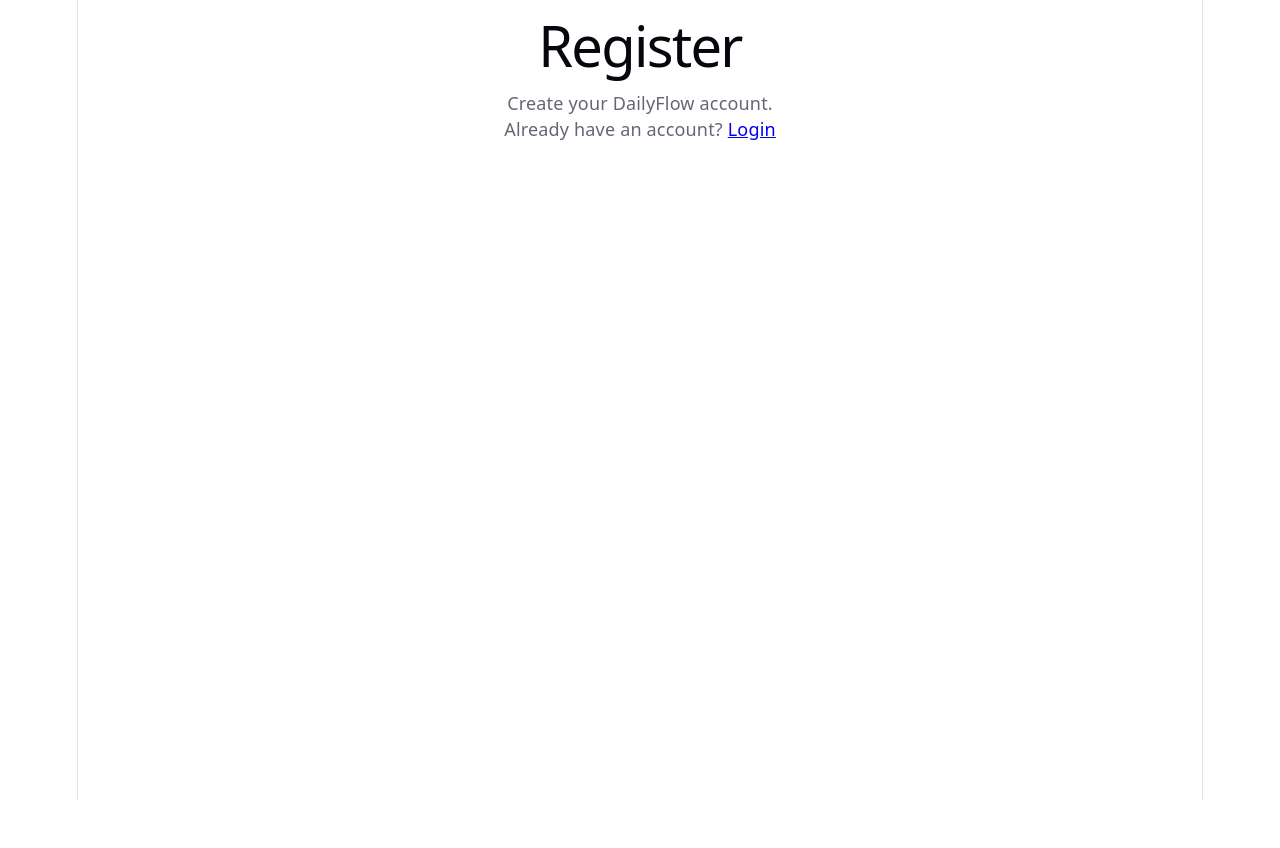
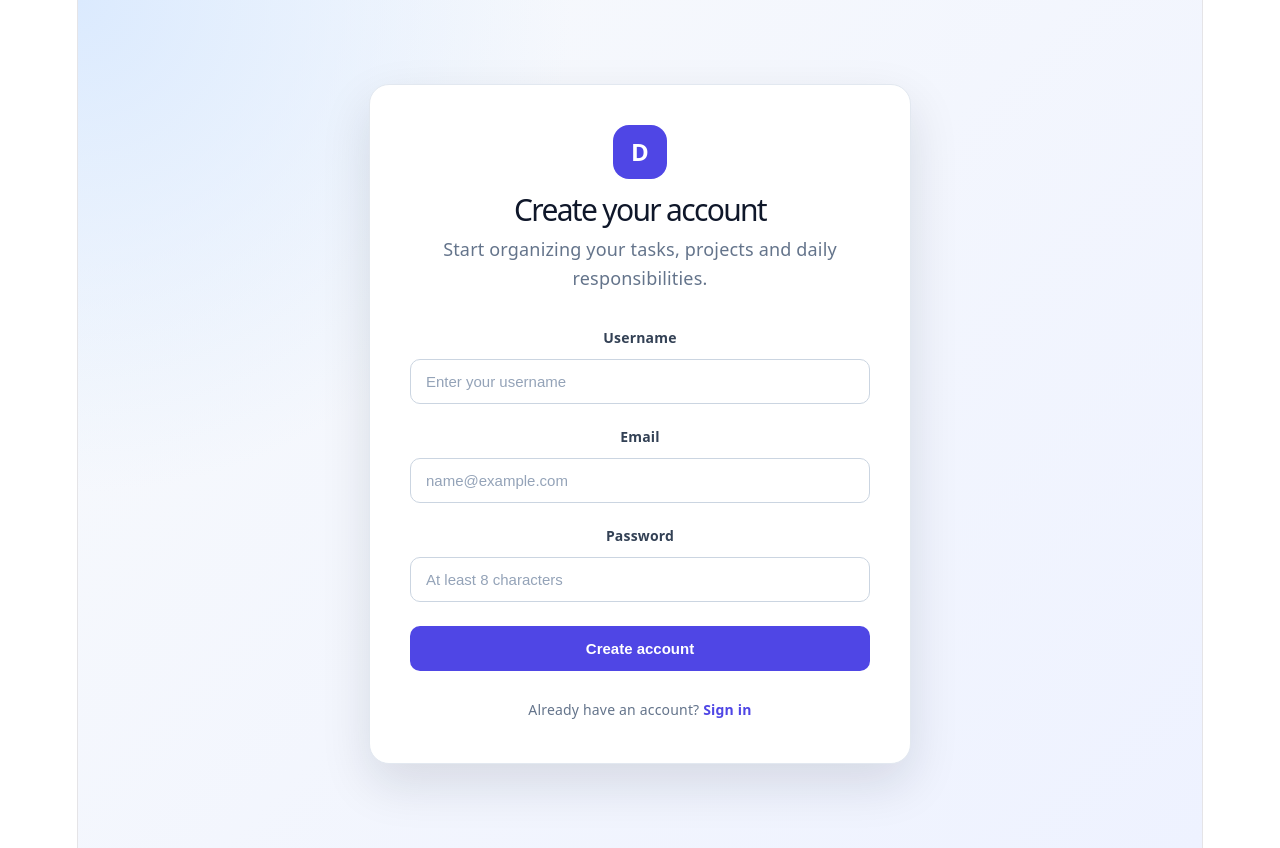
Before and after one commit to AngelosGkiose/dailyflow, a React app in the folder frontend/: page /register in a window 1280 px wide. Before the commit the page ends 800 px from the top, so only its background shows below. Built offline with nearby package versions, Linux system fonts and the light colour scheme; the HTML template or start-up script is replaced by a standard one.

Commit message:
Set up Register Page

```diff
--- /dev/null
+++ b/frontend/src/pages/RegisterPage.css
@@ -0,0 +1,164 @@
+.register-page {
+  min-height: 100vh;
+  display: flex;
+  align-items: center;
+  justify-content: center;
+  padding: 24px;
+  background:
+    radial-gradient(circle at top left, #dbeafe, transparent 35%),
+    linear-gradient(135deg, #f8fafc, #eef2ff);
+}
+
+.register-card {
+  width: 100%;
+  max-width: 460px;
+  padding: 40px;
+  background: #ffffff;
+  border: 1px solid #e2e8f0;
+  border-radius: 20px;
+  box-shadow: 0 20px 50px rgba(15, 23, 42, 0.12);
+}
+
+.register-header {
+  margin-bottom: 32px;
+  text-align: center;
+}
+
+.register-logo {
+  width: 54px;
+  height: 54px;
+  margin: 0 auto 18px;
+  display: flex;
+  align-items: center;
+  justify-content: center;
+  background: #4f46e5;
+  color: #ffffff;
+  border-radius: 16px;
+  font-size: 24px;
+  font-weight: 700;
+}
+
+.register-header h1 {
+  margin: 0;
+  color: #0f172a;
+  font-size: 30px;
+}
+
+.register-header p {
+  margin: 12px 0 0;
+  color: #64748b;
+  line-height: 1.6;
+}
+
+.register-form {
+  display: flex;
+  flex-direction: column;
+  gap: 20px;
+}
+
+.form-group {
+  display: flex;
+  flex-direction: column;
+  gap: 8px;
+}
+
+.form-group label {
+  color: #334155;
+  font-size: 14px;
+  font-weight: 600;
+}
+
+.form-group input {
+  width: 100%;
+  box-sizing: border-box;
+  padding: 13px 15px;
+  border: 1px solid #cbd5e1;
+  border-radius: 10px;
+  background: #ffffff;
+  color: #0f172a;
+  font-size: 15px;
+  outline: none;
+  transition:
+    border-color 0.2s ease,
+    box-shadow 0.2s ease;
+}
+
+.form-group input::placeholder {
+  color: #94a3b8;
+}
+
+.form-group input:focus {
+  border-color: #4f46e5;
+  box-shadow: 0 0 0 4px rgba(79, 70, 229, 0.12);
+}
+
+.register-button {
+  margin-top: 4px;
+  padding: 14px 18px;
+  border: none;
+  border-radius: 10px;
+  background: #4f46e5;
+  color: #ffffff;
+  font-size: 15px;
+  font-weight: 700;
+  cursor: pointer;
+  transition:
+    background 0.2s ease,
+    transform 0.2s ease;
+}
+
+.register-button:hover:not(:disabled) {
+  background: #4338ca;
+  transform: translateY(-1px);
+}
+
+.register-button:disabled {
+  background: #a5b4fc;
+  cursor: not-allowed;
+}
+
+.form-message {
+  padding: 12px 14px;
+  border-radius: 10px;
+  font-size: 14px;
+}
+
+.error-message {
+  background: #fef2f2;
+  border: 1px solid #fecaca;
+  color: #b91c1c;
+}
+
+.success-message {
+  background: #f0fdf4;
+  border: 1px solid #bbf7d0;
+  color: #15803d;
+}
+
+.login-link {
+  margin: 26px 0 0;
+  color: #64748b;
+  text-align: center;
+  font-size: 14px;
+}
+
+.login-link a {
+  color: #4f46e5;
+  font-weight: 700;
+  text-decoration: none;
+}
+
+.login-link a:hover {
+  text-decoration: underline;
+}
+
+@media (max-width: 520px) {
+  .register-card {
+    padding: 28px 22px;
+    border-radius: 16px;
+  }
+
+  .register-header h1 {
+    font-size: 25px;
+  }
+}
--- a/frontend/src/pages/RegisterPage.jsx
+++ b/frontend/src/pages/RegisterPage.jsx
@@ -1,15 +1,160 @@
+import { useState } from "react";
 import { Link } from "react-router";
 
+import "./RegisterPage.css";
+
 function RegisterPage() {
+  const [formData, setFormData] = useState({
+    username: "",
+    email: "",
+    password: "",
+  });
+
+  const [loading, setLoading] = useState(false);
+  const [error, setError] = useState("");
+  const [successMessage, setSuccessMessage] = useState("");
+
+  function handleChange(event) {
+    const { name, value } = event.target;
+
+    setFormData((currentFormData) => ({
+      ...currentFormData,
+      [name]: value,
+    }));
+  }
+
+  async function handleSubmit(event) {
+    event.preventDefault();
+
+    setError("");
+    setSuccessMessage("");
+    setLoading(true);
+
+    try {
+      const response = await fetch(
+        "http://127.0.0.1:8000/auth/register",
+        {
+          method: "POST",
+          headers: {
+            "Content-Type": "application/json",
+          },
+          body: JSON.stringify(formData),
+        }
+      );
+
+      const data = await response.json();
+
+      if (!response.ok) {
+        throw new Error(
+          typeof data.detail === "string"
+            ? data.detail
+            : "Registration failed"
+        );
+      }
+
+      setSuccessMessage("Account created successfully.");
+
+      setFormData({
+        username: "",
+        email: "",
+        password: "",
+      });
+    } catch (requestError) {
+      setError(
+        requestError instanceof Error
+          ? requestError.message
+          : "Something went wrong"
+      );
+    } finally {
+      setLoading(false);
+    }
+  }
+
   return (
-    <main>
-      <h1>Register</h1>
-      <p>Create your DailyFlow account.</p>
+    <main className="register-page">
+      <section className="register-card">
+        <div className="register-header">
+          <div className="register-logo">D</div>
 
-      <p>
-        Already have an account?{" "}
-        <Link to="/login">Login</Link>
-      </p>
+          <h1>Create your account</h1>
+
+          <p>
+            Start organizing your tasks, projects and daily responsibilities.
+          </p>
+        </div>
+
+        <form className="register-form" onSubmit={handleSubmit}>
+          <div className="form-group">
+            <label htmlFor="username">Username</label>
+
+            <input
+              id="username"
+              name="username"
+              type="text"
+              placeholder="Enter your username"
+              value={formData.username}
+              onChange={handleChange}
+              minLength={8}
+              maxLength={30}
+              required
+            />
+          </div>
+
+          <div className="form-group">
+            <label htmlFor="email">Email</label>
+
+            <input
+              id="email"
+              name="email"
+              type="email"
+              placeholder="name@example.com"
+              value={formData.email}
+              onChange={handleChange}
+              required
+            />
+          </div>
+
+          <div className="form-group">
+            <label htmlFor="password">Password</label>
+
+            <input
+              id="password"
+              name="password"
+              type="password"
+              placeholder="At least 8 characters"
+              value={formData.password}
+              onChange={handleChange}
+              minLength={8}
+              maxLength={128}
+              required
+            />
+          </div>
+
+          {error && (
+            <div className="form-message error-message" role="alert">
+              {error}
+            </div>
+          )}
+
+          {successMessage && (
+            <div className="form-message success-message">
+              {successMessage}
+            </div>
+          )}
+
+          <button
+            className="register-button"
+            type="submit"
+            disabled={loading}
+          >
+            {loading ? "Creating account..." : "Create account"}
+          </button>
+        </form>
+
+        <p className="login-link">
+          Already have an account? <Link to="/login">Sign in</Link>
+        </p>
+      </section>
     </main>
   );
 }
```
